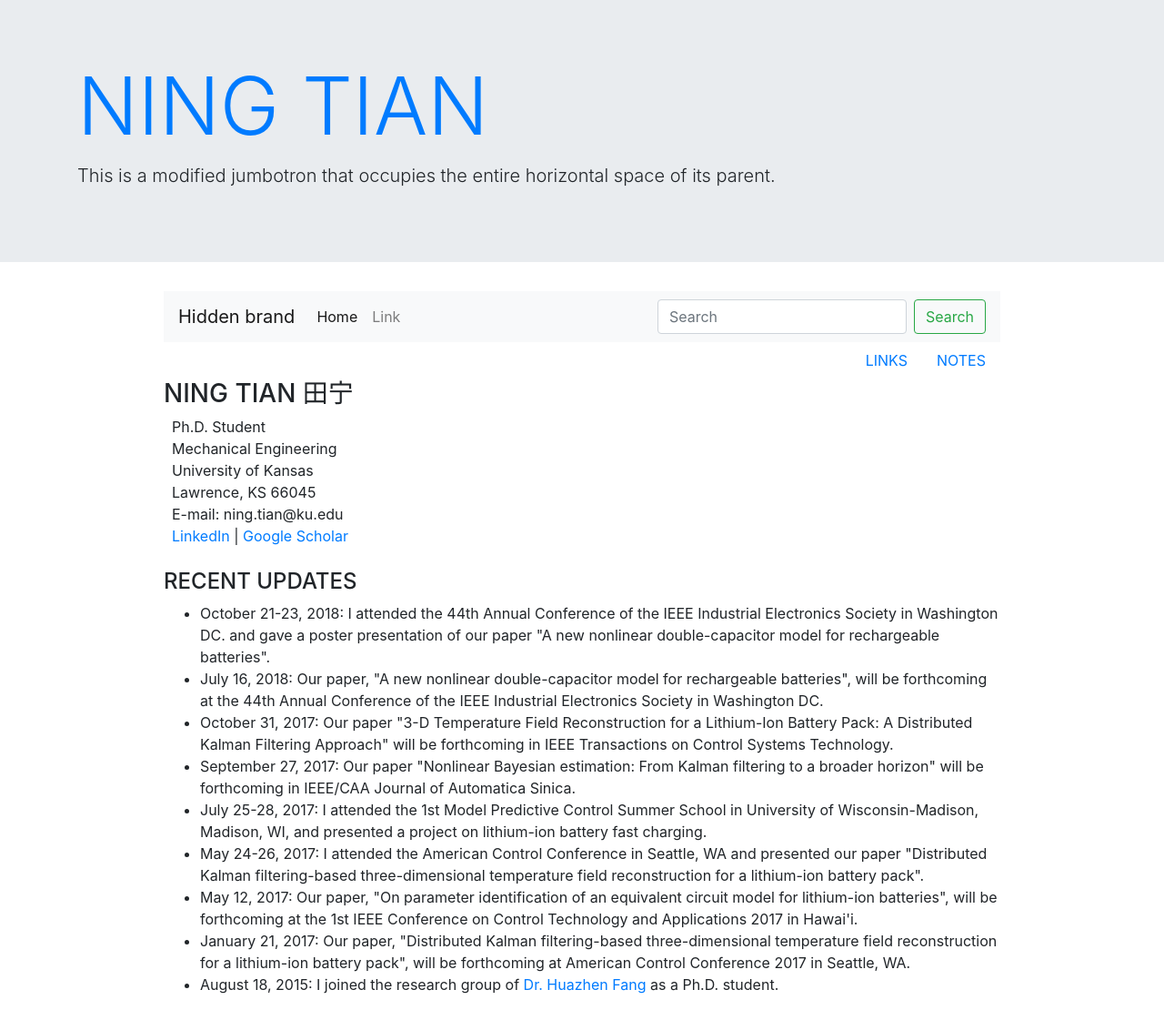
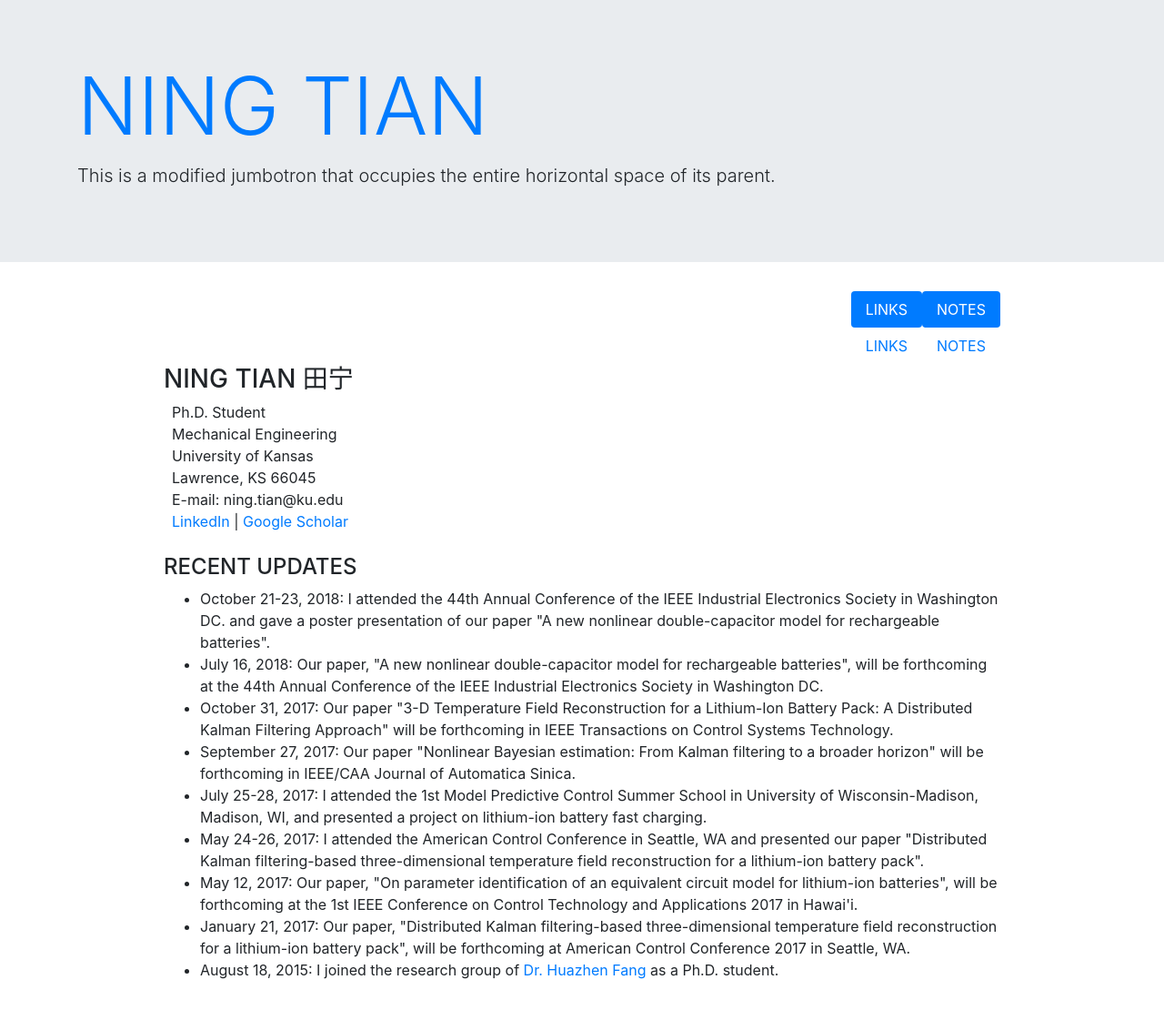
Before and after one commit to ningtian/ningtian.github.io, a Jekyll site: the page index.html, which Jekyll copies as it is, in a window 1280 px wide. Shown: the whole page at 91% size. Built offline with Jekyll 4.4.1, drawn with Linux system fonts in a browser that asks for light colours.

Commit message:
Update index.html

```diff
--- a/index.html
+++ b/index.html
@@ -25,25 +25,9 @@
     <div class="col"></div>
     <div class="col-10">
 
-<nav class="navbar navbar-expand-lg navbar-light bg-light">
-  <button class="navbar-toggler" type="button" data-toggle="collapse" data-target="#navbarTogglerDemo01" aria-controls="navbarTogglerDemo01" aria-expanded="false" aria-label="Toggle navigation">
-    <span class="navbar-toggler-icon"></span>
-  </button>
-  <div class="collapse navbar-collapse" id="navbarTogglerDemo01">
-    <a class="navbar-brand" href="#">Hidden brand</a>
-    <ul class="navbar-nav mr-auto mt-2 mt-lg-0">
-      <li class="nav-item active">
-        <a class="nav-link" href="#">Home <span class="sr-only">(current)</span></a>
-      </li>
-      <li class="nav-item">
-        <a class="nav-link" href="#">Link</a>
-      </li>
-    </ul>
-    <form class="form-inline my-2 my-lg-0">
-      <input class="form-control mr-sm-2" type="search" placeholder="Search" aria-label="Search">
-      <button class="btn btn-outline-success my-2 my-sm-0" type="submit">Search</button>
-    </form>
-  </div>
+<nav class="nav nav-pills justify-content-end">
+  <a class="nav-link active" href="/links">LINKS</a>
+  <a class="nav-link active" href="/notes">NOTES</a>
 </nav>
 
 
```
